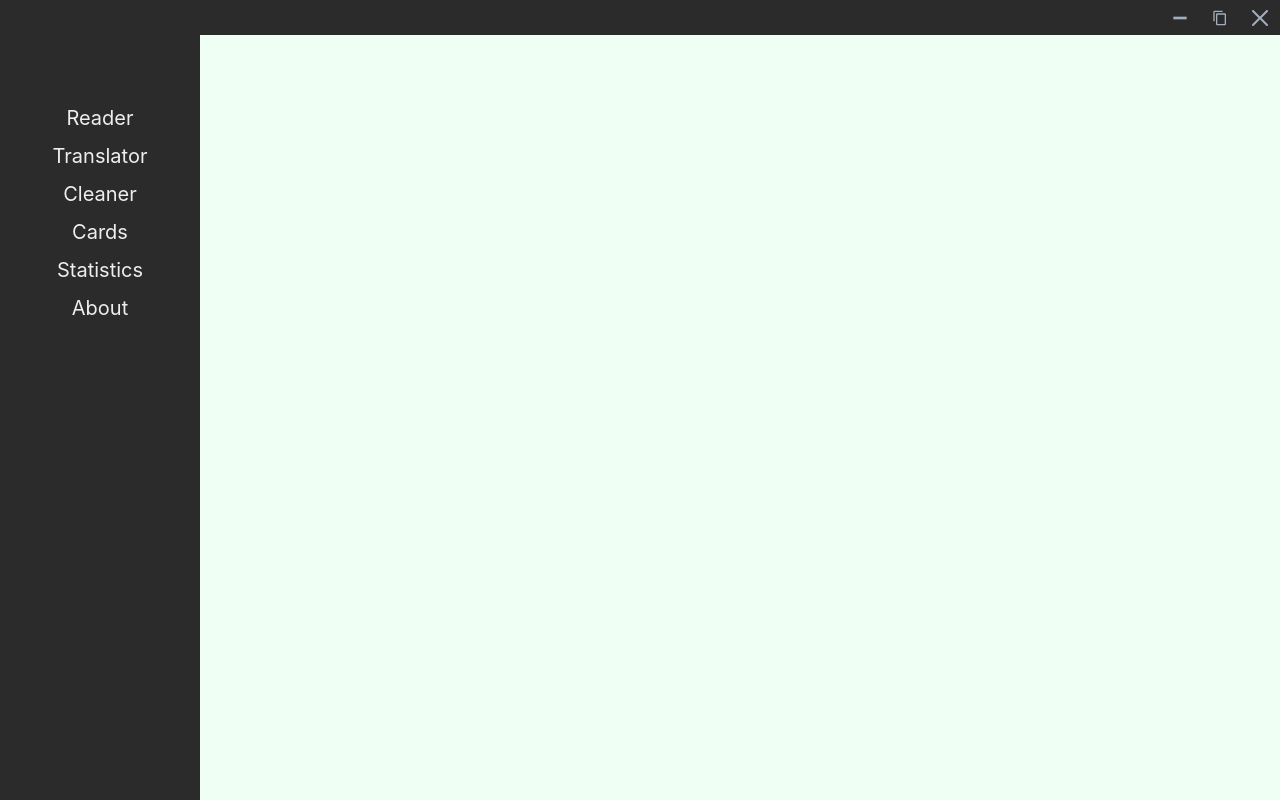
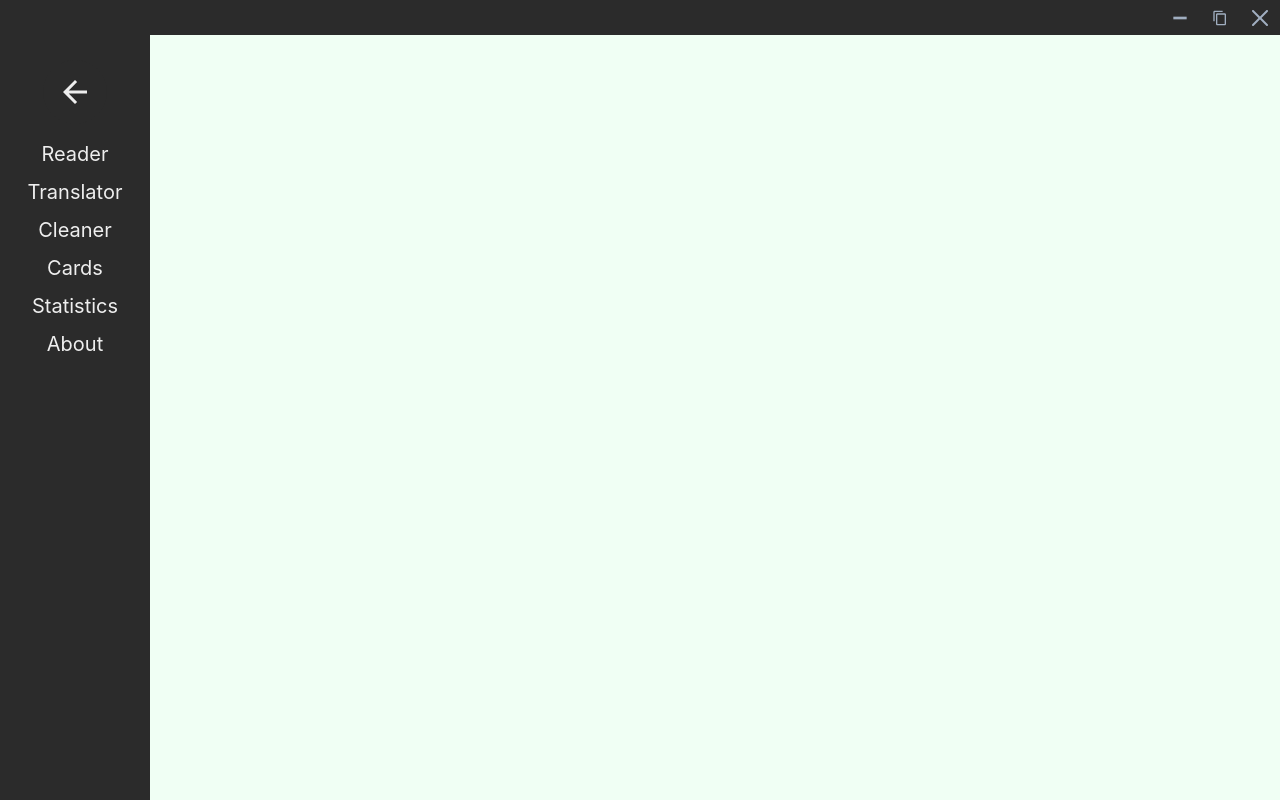
Before and after one commit to Stevenree/EE_SeniorProj, a React (Create React App) app in the folder frontend/: page / in a window 1280 px wide. Built offline with nearby package versions, Linux system fonts and the light colour scheme; the HTML template or start-up script is replaced by a standard one.

Commit message:
add open/close drawer button

```diff
--- a/frontend/src/App.tsx
+++ b/frontend/src/App.tsx
@@ -1,8 +1,7 @@
 // @ts-nocheck
 import * as React from "react"
 import { ChakraProvider } from "@chakra-ui/react" // Required by Chakra UI
-import logo from './logo.svg';
-import { Box, Flex, Text } from "@chakra-ui/layout";
+import { Box, Flex } from "@chakra-ui/layout";
 import './App.css';
 import TitleBar from "./global-components/TitleBar";
 import SideBar from "./global-components/SideBar";
--- a/frontend/src/global-components/SideBar.tsx
+++ b/frontend/src/global-components/SideBar.tsx
@@ -1,18 +1,9 @@
-
-import { Box, Center, Divider, VStack } from '@chakra-ui/layout'
+import { Box, Center, VStack } from '@chakra-ui/layout'
 import React, { Component } from 'react'
-import {
-Drawer,
-DrawerBody,
-DrawerFooter,
-DrawerHeader,
-DrawerOverlay,
-DrawerContent,
-DrawerCloseButton,
-} from "@chakra-ui/react"
-import { Button, Text } from '@chakra-ui/react'
+import { IconButton, Text } from '@chakra-ui/react'
 import { route } from './types'
 import './SideBar.css'
+import { ArrowBackIcon, ArrowForwardIcon, ArrowLeftIcon, ArrowRightIcon } from '@chakra-ui/icons'
 
 type DrawerStates = {
 	isOpen: boolean,
@@ -33,6 +24,7 @@ export default class SideBar extends Component {
 		isOpen: true
 	}
 
+	// unused
 	highlight(e:any){
 		e.target.style.background = '#545454'
 	}
@@ -40,32 +32,52 @@ export default class SideBar extends Component {
 	render() {
 
 		const route_buttons = page_routes.map(
-			(route) => (
-				<Box
-					w={'100%'}
-					_hover={{'background':'#545454'}}
-					cursor={'pointer'}
-				>
+			(route) =>
+				<Box w={'100%'} _hover={{'background':'#545454'}} cursor={'pointer'}>
 					<Center>
 						<Text color="whiteAlpha.900" fontSize="xl"> {route.name} </Text>
 					</Center>
 				</Box>
-			))
+		)
+
+		const drawer_handle = (
+			<>
+			{ this.state.isOpen===true ?
+				<IconButton
+					aria-label="close-button"
+					borderRadius={'100vh'} bgColor={"#2B2B2B"} w="64px" h="64px" boxShadow="none !important"
+					icon={<ArrowBackIcon boxSize="36px" color="whiteAlpha.900"/>}
+					_hover={{'background':'#545454'}}
+					onClick={ () => {this.setState({isOpen:false})} }
+				></IconButton> :
+				<IconButton
+					aria-label="close-button"
+					borderRadius={'100vh'} bgColor={"#2B2B2B"} w="64px" h="64px" boxShadow="none !important"
+					icon={<ArrowForwardIcon boxSize="36px" color="whiteAlpha.900"/>}
+					_hover={{'background':'#545454'}}
+					onClick={ () => {this.setState({isOpen:true})} }
+				></IconButton>
+			}
+			</>
+		)
 
 		return (
-			<Box
-			h={'100%'} w={'200px'}
-			bgColor={'#2B2B2B'}
-			overflow={'hidden'}
-			>
-				<VStack>
+			<>
+				{/* Container for the sidebar button */}
+				<Box position="absolute" w={'150px'} top={"60px"} left={0}>
+					<Center>{drawer_handle}</Center>
+				</Box>
+				{ this.state.isOpen===true ?
+					<Box h={'100%'} w={'150px'} bgColor={'#2B2B2B'} overflow={'hidden'}>
+						<VStack>
+							<Box h="96px" />
+							{route_buttons}
+						</VStack>
+					</Box> :
+					<> </>
+				}
 
-					<Box marginBottom={'60px'}/>
-
-					{route_buttons}
-				</VStack>
-
-			</Box>
+			</>
 		)
 	}
 }
--- a/frontend/src/global-components/TitleBar.tsx
+++ b/frontend/src/global-components/TitleBar.tsx
@@ -1,8 +1,8 @@
 // @ts-nocheck
-import { Box, Center, Flex } from '@chakra-ui/layout'
-import { Text, IconButton } from '@chakra-ui/react'
+import { Box, Flex } from '@chakra-ui/layout'
+import { IconButton } from '@chakra-ui/react'
 import React, { Component } from 'react'
-import { CloseIcon, MinusIcon, CopyIcon, HamburgerIcon } from '@chakra-ui/icons'
+import { CloseIcon, MinusIcon, CopyIcon } from '@chakra-ui/icons'
 import './TitleBar.css'
 
 export default class TitleBar extends Component {
```
